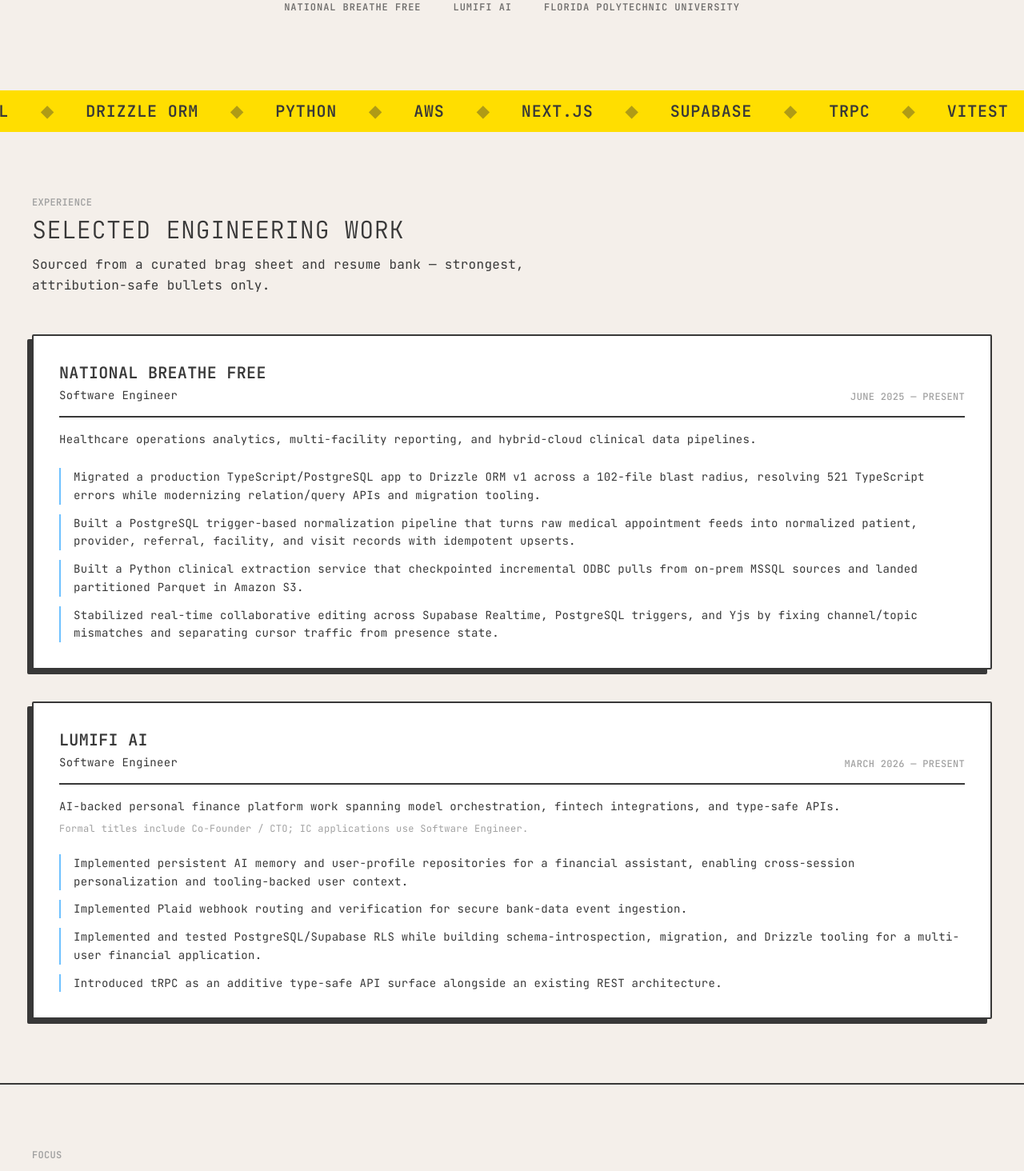
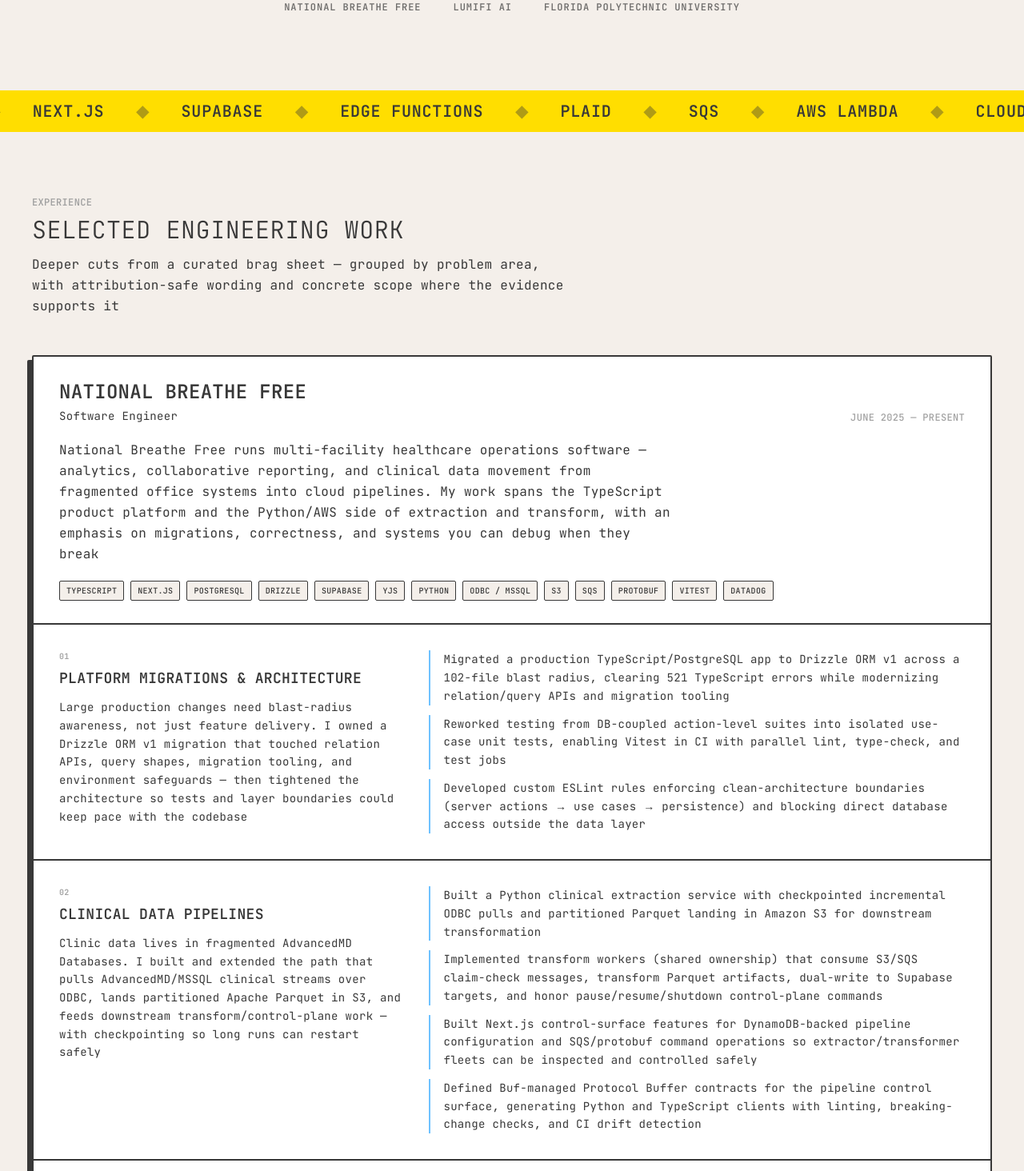
Before and after one commit to FirstTimeGaming/Portfolio, a Next.js app: page / in a window 1280 px wide. Shown: the part 540-2004 px from the top of the page at 80% size. Built offline with nearby package versions, Linux system fonts and the light colour scheme.

Commit message:
chore(context): enrich and fix some work context options

```diff
--- a/src/app/page.tsx
+++ b/src/app/page.tsx
@@ -46,20 +46,23 @@
             Selected engineering work
           </ChalkHeading>
           <p className="mt-3 max-w-2xl text-sm leading-relaxed text-[var(--ink)] sm:text-base">
-            Sourced from a curated brag sheet and resume bank — strongest,
-            attribution-safe bullets only.
+            Deeper cuts from a curated brag sheet — grouped by problem area, with
+            attribution-safe wording and concrete scope where the evidence
+            supports it
           </p>
 
-          <div className="mt-12 space-y-10">
+          <div className="mt-12 space-y-14">
             {site.experiences.map((job) => (
               <article
                 key={job.id}
-                className="border-2 border-[var(--ink)] bg-[var(--white)] p-6 shadow-[var(--shadow)] sm:p-8"
+                id={job.id}
+                className="scroll-mt-24 border-2 border-[var(--ink)] bg-[var(--white)] shadow-[var(--shadow)]"
                 style={{ borderRadius: "var(--radius)" }}
               >
-                <div className="flex flex-col gap-2 border-b-2 border-[var(--ink)] pb-4 sm:flex-row sm:items-end sm:justify-between">
+                <header className="border-b-2 border-[var(--ink)] px-6 py-6 sm:px-8 sm:py-7">
+                  <div className="flex flex-col gap-2 sm:flex-row sm:items-end sm:justify-between">
                     <div>
-                    <h3 className="text-lg font-semibold uppercase text-[var(--ink)] sm:text-xl">
+                      <h3 className="text-xl font-semibold uppercase text-[var(--ink)] sm:text-2xl">
                         {job.company}
                       </h3>
                       <p className="mt-1 text-sm text-[var(--ink)]">
@@ -70,22 +73,55 @@
                       {job.dates}
                     </p>
                   </div>
-                <p className="mt-4 text-sm leading-relaxed text-[var(--ink)]">
+                  <p className="mt-5 max-w-3xl text-sm leading-relaxed text-[var(--ink)] sm:text-base">
                     {job.summary}
                   </p>
                   {"note" in job && job.note ? (
-                  <p className="mt-2 text-xs text-[var(--muted)]">{job.note}</p>
+                    <p className="mt-3 text-xs text-[var(--muted)]">{job.note}</p>
                   ) : null}
-                <ul className="mt-6 space-y-3">
-                  {job.bullets.map((bullet) => (
+                  <ul className="mt-5 flex flex-wrap gap-2">
+                    {job.stack.map((tech) => (
                       <li
-                      key={bullet}
-                      className="border-l-2 border-[var(--sky)] pl-4 text-sm leading-relaxed text-[var(--ink)]"
+                        key={tech}
+                        className="border border-[var(--ink)] bg-[var(--cream)] px-2 py-1 text-[10px] font-medium uppercase text-[var(--ink)]"
+                        style={{ borderRadius: "var(--radius)" }}
                       >
-                      {bullet}
+                        {tech}
                       </li>
                     ))}
                   </ul>
+                </header>
+
+                <div className="divide-y-2 divide-[var(--ink)]">
+                  {job.themes.map((theme, index) => (
+                    <section
+                      key={theme.title}
+                      className="grid gap-4 px-6 py-6 sm:grid-cols-[minmax(0,0.9fr)_minmax(0,1.4fr)] sm:gap-8 sm:px-8 sm:py-8"
+                    >
+                      <div>
+                        <p className="text-[10px] font-semibold uppercase text-[var(--muted)]">
+                          0{index + 1}
+                        </p>
+                        <h4 className="mt-2 text-base font-semibold uppercase leading-snug text-[var(--ink)] sm:text-lg">
+                          {theme.title}
+                        </h4>
+                        <p className="mt-3 text-sm leading-relaxed text-[var(--ink)]">
+                          {theme.body}
+                        </p>
+                      </div>
+                      <ul className="space-y-3">
+                        {theme.points.map((point) => (
+                          <li
+                            key={point}
+                            className="border-l-2 border-[var(--sky)] pl-4 text-sm leading-relaxed text-[var(--ink)]"
+                          >
+                            {point}
+                          </li>
+                        ))}
+                      </ul>
+                    </section>
+                  ))}
+                </div>
               </article>
             ))}
           </div>
@@ -137,7 +173,7 @@
               I care about systems you can defend in an interview: clear
               ownership, real blast radius, and wording that matches the code.
               Day to day that means TypeScript platforms, Python data services,
-              and AI product surfaces that stay operable in production.
+              and AI product surfaces that stay operable in production
             </p>
             <dl className="mt-8 grid gap-3 sm:grid-cols-2">
               <div className="border border-[var(--ink)]/30 bg-[var(--white)] px-3 py-2">
@@ -193,7 +229,7 @@
               <p className="mt-4 text-sm leading-relaxed text-[var(--dust-soft)]">
                 Prefer numbers you can open in a repo. Prefer collaborative
                 wording when ownership is shared. Keep prototypes labeled as
-                prototypes.
+                prototypes
               </p>
             </div>
             <p className="mt-8 text-xs uppercase text-[var(--dust-soft)]">
@@ -217,7 +253,7 @@
             </ChalkHeading>
             <p className="mt-3 max-w-md text-sm leading-relaxed text-[var(--ink)]">
               Open to software engineering roles across backend, platform, data,
-              and AI product work.
+              and AI product work
             </p>
           </div>
           <div className="flex flex-wrap gap-3">
--- a/src/content/site.ts
+++ b/src/content/site.ts
@@ -1,7 +1,24 @@
 /**
- * Site copy sourced from BragSheet (resume/history + safe resume bullets).
+ * Site copy sourced from BragSheet (resume banks + category notes).
  * Keep claims aligned with shared/attribution-guardrails.md.
  */
+
+export type ExperienceTheme = {
+  title: string;
+  body: string;
+  points: string[];
+};
+
+export type Experience = {
+  id: string;
+  company: string;
+  role: string;
+  dates: string;
+  summary: string;
+  note?: string;
+  stack: string[];
+  themes: ExperienceTheme[];
+};
 
 export const site = {
   name: "Chase Wasalaski",
@@ -21,19 +38,29 @@
     eyebrow: "Software engineer · Jupiter, FL",
     title: "Production systems with clear ownership",
     description:
-      "I build data pipelines, AI-backed product surfaces, and TypeScript platforms — with evidence-backed scope and careful attribution.",
+      "I build data pipelines, AI-backed product surfaces, and TypeScript platforms — with evidence-backed scope and careful attribution",
   },
   marquee: [
     "TypeScript",
     "PostgreSQL",
     "Drizzle ORM",
     "Python",
-    "AWS",
     "Next.js",
     "Supabase",
+    "Edge Functions",
+    "Plaid",
+    "SQS",
+    "AWS Lambda",
+    "CloudWatch",
+    "S3",
+    "Yjs",
     "tRPC",
     "Vitest",
     "DataDog",
+    "Protocol Buffers",
+    "React Native",
+    "ECS / EC2",
+    "Capacitor",
   ],
   experiences: [
     {
@@ -42,12 +69,61 @@
       role: "Software Engineer",
       dates: "June 2025 — Present",
       summary:
-        "Healthcare operations analytics, multi-facility reporting, and hybrid-cloud clinical data pipelines.",
-      bullets: [
-        "Migrated a production TypeScript/PostgreSQL app to Drizzle ORM v1 across a 102-file blast radius, resolving 521 TypeScript errors while modernizing relation/query APIs and migration tooling.",
-        "Built a PostgreSQL trigger-based normalization pipeline that turns raw medical appointment feeds into normalized patient, provider, referral, facility, and visit records with idempotent upserts.",
-        "Built a Python clinical extraction service that checkpointed incremental ODBC pulls from on-prem MSSQL sources and landed partitioned Parquet in Amazon S3.",
-        "Stabilized real-time collaborative editing across Supabase Realtime, PostgreSQL triggers, and Yjs by fixing channel/topic mismatches and separating cursor traffic from presence state.",
+        "National Breathe Free runs multi-facility healthcare operations software — analytics, collaborative reporting, and clinical data movement from fragmented office systems into cloud pipelines. My work spans the TypeScript product platform and the Python/AWS side of extraction and transform, with an emphasis on migrations, correctness, and systems you can debug when they break",
+      stack: [
+        "TypeScript",
+        "Next.js",
+        "PostgreSQL",
+        "Drizzle",
+        "Supabase",
+        "Yjs",
+        "Python",
+        "ODBC / MSSQL",
+        "S3",
+        "SQS",
+        "Protobuf",
+        "Vitest",
+        "DataDog",
+      ],
+      themes: [
+        {
+          title: "Platform migrations & architecture",
+          body: "Large production changes need blast-radius awareness, not just feature delivery. I owned a Drizzle ORM v1 migration that touched relation APIs, query shapes, migration tooling, and environment safeguards — then tightened the architecture so tests and layer boundaries could keep pace with the codebase",
+          points: [
+            "Migrated a production TypeScript/PostgreSQL app to Drizzle ORM v1 across a 102-file blast radius, clearing 521 TypeScript errors while modernizing relation/query APIs and migration tooling",
+            "Reworked testing from DB-coupled action-level suites into isolated use-case unit tests, enabling Vitest in CI with parallel lint, type-check, and test jobs",
+            "Developed custom ESLint rules enforcing clean-architecture boundaries (server actions → use cases → persistence) and blocking direct database access outside the data layer",
+          ],
+        },
+        {
+          title: "Clinical data pipelines",
+          body: "Clinic data lives in fragmented AdvancedMD Databases. I built and extended the path that pulls AdvancedMD/MSSQL clinical streams over ODBC, lands partitioned Apache Parquet in S3, and feeds downstream transform/control-plane work — with checkpointing so long runs can restart safely",
+          points: [
+            "Built a Python clinical extraction service with checkpointed incremental ODBC pulls and partitioned Parquet landing in Amazon S3 for downstream transformation",
+            "Implemented transform workers (shared ownership) that consume S3/SQS claim-check messages, transform Parquet artifacts, dual-write to Supabase targets, and honor pause/resume/shutdown control-plane commands",
+            "Built Next.js control-surface features for DynamoDB-backed pipeline configuration and SQS/protobuf command operations so extractor/transformer fleets can be inspected and controlled safely",
+            "Defined Buf-managed Protocol Buffer contracts for the pipeline control surface, generating Python and TypeScript clients with linting, breaking-change checks, and CI drift detection",
+          ],
+        },
+        {
+          title: "Realtime reporting & operational workflows",
+          body: "Operators need shared, attributable report edits — not siloed spreadsheets. I worked across PostgreSQL triggers, Supabase Realtime, and Yjs client state to keep collaborative editing trustworthy, and shipped audit and export paths that match how clinics actually work",
+          points: [
+            "Stabilized realtime collaborative editing by fixing channel/topic mismatches and separating high-frequency cursor broadcasts from presence state across Supabase Realtime, PostgreSQL triggers, and Yjs",
+            "Built a PostgreSQL trigger-based normalization pipeline that turns raw appointment feeds into patient, provider, referral, facility, and visit records with idempotent upserts and failure logging",
+            "Implemented an end-to-end audit trail for operational report changes — actor, required reason, action type, and old/new values — through a layered TypeScript/Drizzle path that does not block the primary write on logging failure",
+            "Built facility/date-filtered billing and operational report workflows with CSV, Excel, and multi-file ZIP export across domain, use-case, repository, and UI layers",
+          ],
+        },
+        {
+          title: "Observability & delivery safeguards",
+          body: "Production healthcare workflows need signals when something drifts. I added frontend telemetry with a controlled intake path, and helped productionize notification delivery with idempotent fan-out where design ownership was shared",
+          points: [
+            "Added DataDog RUM, user/error-boundary instrumentation, and a server-side telemetry intake proxy to a production Next.js application",
+            "Implemented and productionized a role-scoped overdue-report notification pipeline using a transactional outbox, PostgreSQL cron, Resend, idempotent fan-out, and retryable delivery (shared design attribution)",
+            "Added database-backed feature flags and application-wide flag context to support safer incremental rollout of admin and reporting workflows",
+          ],
+        },
       ],
     },
     {
@@ -56,28 +132,79 @@
       role: "Software Engineer",
       dates: "March 2026 — Present",
       summary:
-        "AI-backed personal finance platform work spanning model orchestration, fintech integrations, and type-safe APIs.",
-      note: "Formal titles include Co-Founder / CTO; IC applications use Software Engineer.",
-      bullets: [
-        "Implemented persistent AI memory and user-profile repositories for a financial assistant, enabling cross-session personalization and tooling-backed user context.",
-        "Implemented Plaid webhook routing and verification for secure bank-data event ingestion.",
-        "Implemented and tested PostgreSQL/Supabase RLS while building schema-introspection, migration, and Drizzle tooling for a multi-user financial application.",
-        "Introduced tRPC as an additive type-safe API surface alongside an existing REST architecture.",
+        "LumiFi is an AI-backed personal finance platform. I contribute as a hands-on engineer across the assistant stack, verified Plaid webhook ingestion (Edge Function → SQS/Supabase → Lambda), multi-user Postgres security, and type-safe APIs",
+      note: "Formal titles: Software Engineer, Co-Founder / CTO",
+      stack: [
+        "TypeScript",
+        "Next.js",
+        "PostgreSQL",
+        "Supabase RLS",
+        "Supabase Edge Functions",
+        "Drizzle",
+        "tRPC",
+        "Plaid",
+        "SQS",
+        "AWS Lambda",
+        "CloudWatch",
+        "AWS Bedrock",
+        "Discord.js",
+        "React Native",
+        "ECS / EC2",
+        "Capacitor",
+        "pnpm",
+      ],
+      themes: [
+        {
+          title: "AI product surfaces",
+          body: "Assistants only feel useful when context survives a session and tools stay bounded. I built persistent memory and profile repositories for the financial assistant, iterated model-provider integration (including a Bedrock migration path), and shipped a Discord AI bot with memory, search tooling, prompt hardening, and usage-cost tracking",
+          points: [
+            "Implemented persistent AI memory and user-profile repositories so the assistant can personalize across sessions with tooling-backed user context",
+            "Integrated AWS Bedrock inference and migrated the model-execution path off the Anthropic Vercel SDK to widen model options and consolidate cost reporting",
+            "Built a TypeScript Discord AI assistant with persistent memory, web-search tooling, prompt-hardening, and model-usage cost tracking for internal team prompt and cost testing",
+          ],
+        },
+        {
+          title: "Fintech event ingestion",
+          body: "Bank data arrives as untrusted external events. Plaid webhooks are verified in a Supabase Edge Function, then dual-written for durability — enqueued on SQS and persisted in Supabase — before Lambda workers on a CloudWatch schedule fully process them into the database. Latency-sensitive paths (such as login-related webhooks) can also be consumed on demand from the client instead of waiting on the batch cycle",
+          points: [
+            "Implemented Plaid webhook intake in a Supabase Edge Function with signature verification before any downstream work",
+            "After verification, dual-wrote events to an SQS processing queue and the Supabase database so ingestion stays resilient if a worker fails or retries",
+            "Built Lambda consumers triggered on a CloudWatch schedule to fully process queued webhooks into Supabase",
+            "Supported on-demand client consumption for time-sensitive webhook types (including login-related flows) alongside the scheduled worker path",
+          ],
+        },
+        {
+          title: "Multi-user data & APIs",
+          body: "A finance app is only as safe as its row boundaries and API contracts. I worked on PostgreSQL/Supabase RLS with tests, Drizzle migration/introspection tooling, and an additive tRPC surface beside existing REST so new TypeScript clients could grow without a hard cutover",
+          points: [
+            "Implemented and tested PostgreSQL/Supabase RLS while building schema-introspection, migration, and Drizzle tooling for a multi-user financial application",
+            "Introduced tRPC as an additive type-safe API surface alongside an existing REST architecture",
+            "Standardized developer workflows with pnpm, lint/build tooling, recovery scripts, migration documentation, and local setup guidance",
+          ],
+        },
+        {
+          title: "Mobile delivery",
+          body: "The durable mobile path is React Native with automated CI phone-app builds on ECS/EC2 that publish artifacts to S3. Early on, Capacitor helped the team iterate quickly against the web app before that native pipeline was the default",
+          points: [
+            "Built toward a React Native mobile path with automated CI phone-app build pipelines running on ECS/EC2 and publishing build artifacts to S3",
+            "Used Capacitor as an early-stage iOS wrapper around the Next.js app for fast iteration, debugging routing, styling, generated-build, and hosted-link issues at the native boundary",
+          ],
+        },
       ],
     },
-  ],
+  ] satisfies Experience[],
   focuses: [
     {
       title: "Data & cloud pipelines",
-      body: "ODBC extraction, S3/Parquet landing, transform workers, and control-plane surfaces for clinical and operational data.",
+      body: "ODBC extraction, S3/Parquet landing, SQS transform workers, protobuf control planes, and the operational UI that keeps fleets inspectable",
     },
     {
       title: "Product platforms",
-      body: "Next.js/TypeScript apps with Drizzle, realtime collaboration, audit trails, and exportable operational reporting.",
+      body: "Next.js/TypeScript systems with Drizzle, realtime collaboration, audit trails, reporting exports, and CI that fails for the right reasons",
     },
     {
       title: "AI product engineering",
-      body: "Persistent memory, provider integrations, prompt tooling, and fintech event ingestion on multi-user schemas.",
+      body: "Persistent memory, provider migrations, prompt/tooling boundaries, and verified Plaid webhooks through Edge Functions, SQS, and Lambda on multi-user Postgres with RLS",
     },
   ],
 } as const;
```
Lines whose indentation alone changed are shown as unchanged.
